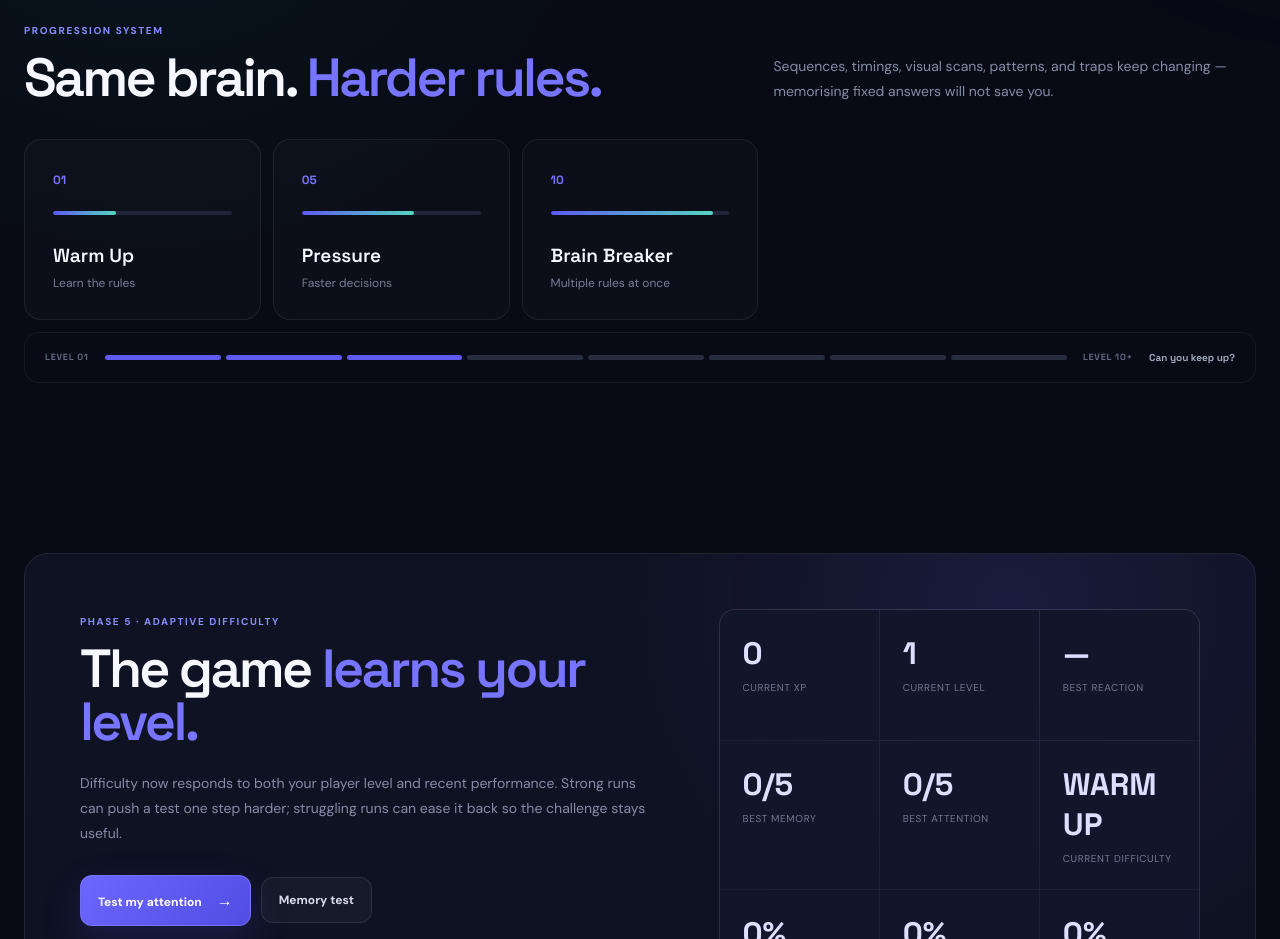
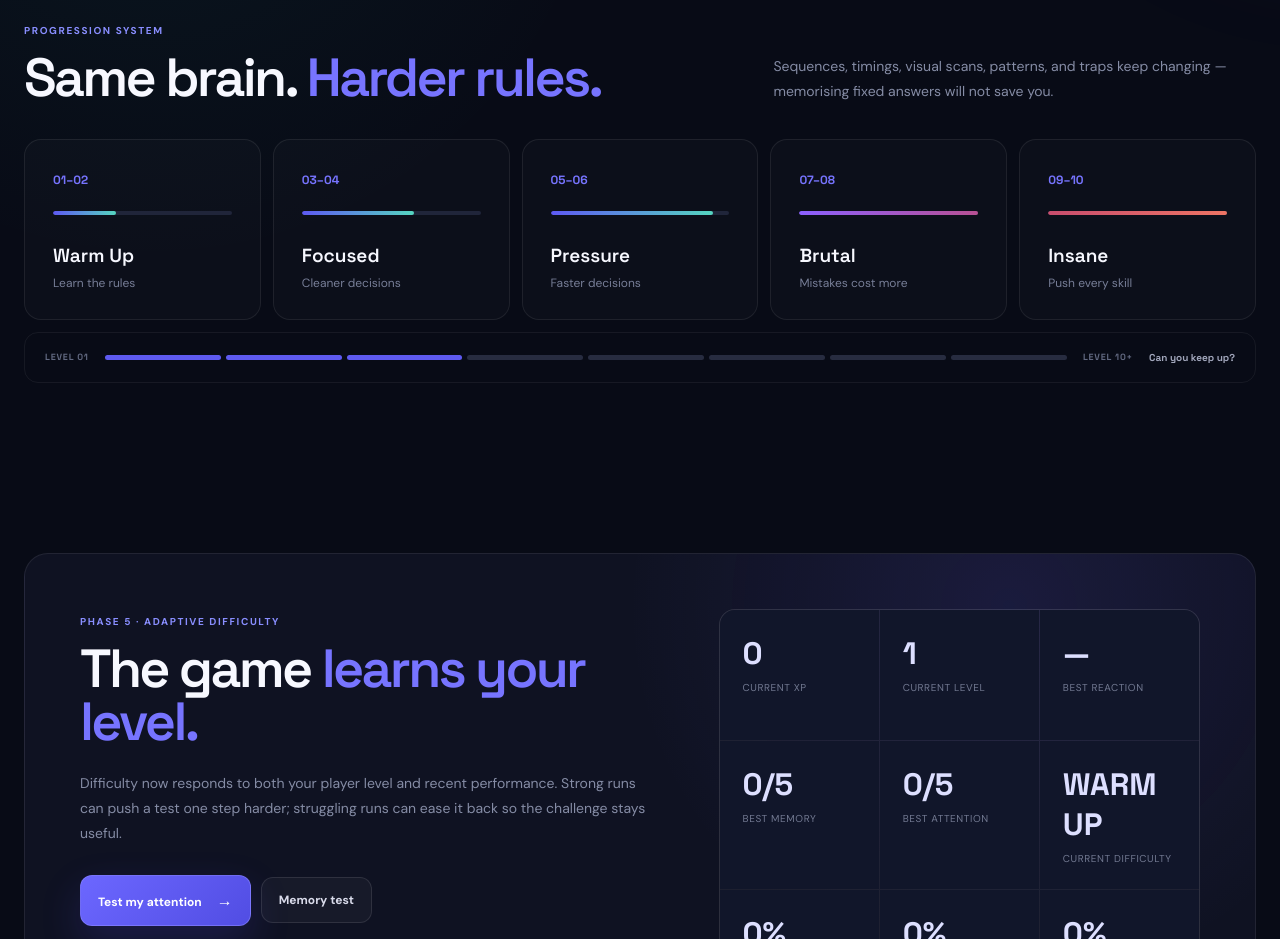
Before and after one commit to ayushydv1805/your-brain-is-lying, a React (Vite) app: page / in a window 1280 px wide. Shown: the part 1400-2339 px from the top of the page. Built offline with nearby package versions, Linux system fonts and the light colour scheme.

Commit message:
feat: expose all five adaptive difficulty tiers

```diff
--- a/src/App.jsx
+++ b/src/App.jsx
@@ -51,9 +51,11 @@ const tests = [
 ];
 
 const levels = [
-  ['01', 'Warm Up', 'Learn the rules'],
-  ['05', 'Pressure', 'Faster decisions'],
-  ['10', 'Brain Breaker', 'Multiple rules at once'],
+  ['01–02', 'Warm Up', 'Learn the rules'],
+  ['03–04', 'Focused', 'Cleaner decisions'],
+  ['05–06', 'Pressure', 'Faster decisions'],
+  ['07–08', 'Brutal', 'Mistakes cost more'],
+  ['09–10', 'Insane', 'Push every skill'],
 ];
 
 function App() {
```
